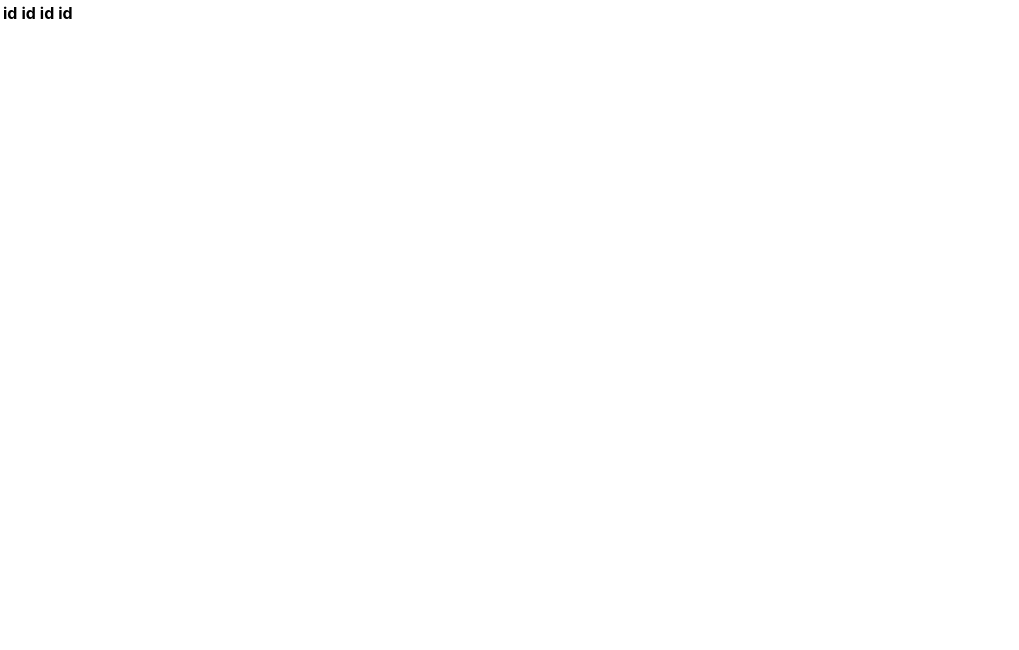
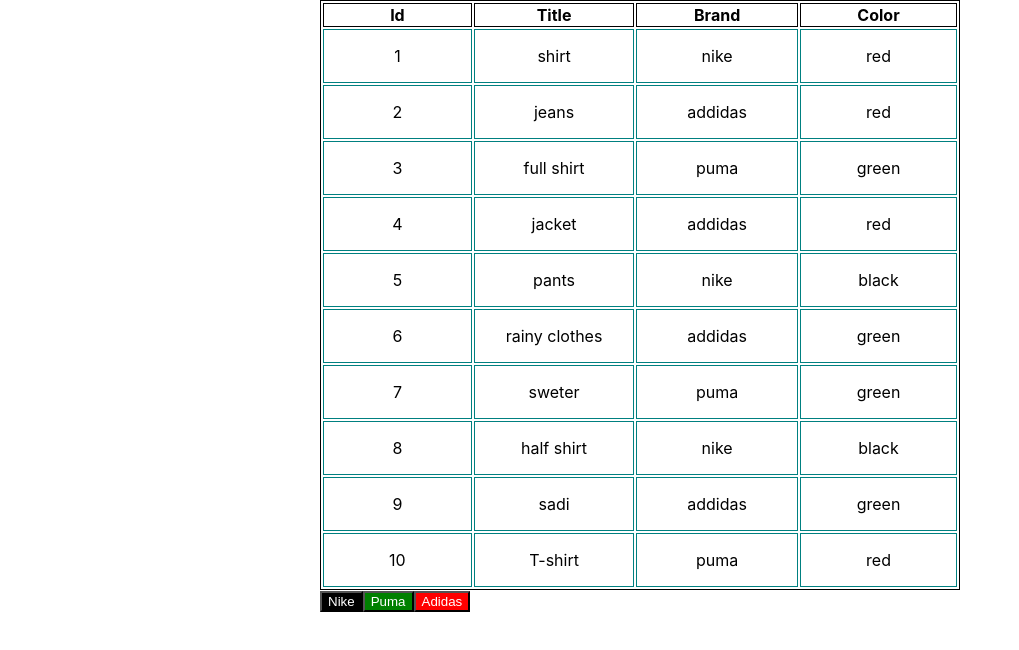
Before and after one commit to ashwanisahu97/honeysys-assigment, a React (Create React App) app: page / in a window 1280 px wide. Shown: the top 650 px of the page, without its empty margins (0-1019 px from the left). Built offline with nearby package versions, Linux system fonts and the light colour scheme; data requests are answered from the project's data file.

Commit message:
filtering done

```diff
--- a/db.json
+++ b/db.json
@@ -11,7 +11,7 @@
         {
             "id":2,
            "title":"jeans",
-           "color":"black",
+           "color":"red",
            "brand":"addidas",
            "image":"",
            "description":"Lorem Ipsum is simply dummy text of the printing and typesetting industry. Lorem Ipsum has been the industry's standard dummy text ever since the 1500s, when an unknown printer took a galley of type and scrambled it to make a type specimen book. It has survived not only five centuries,but also the leap into electronic typesetting, remaining essentially unchanged. It was popularised in"
@@ -28,7 +28,7 @@
         {
             "id":4,
            "title":"jacket",
-           "color":"brown",
+           "color":"red",
            "brand":"addidas",
            "image":"",
            "description":"Lorem Ipsum is simply dummy text of the printing and typesetting industry. Lorem Ipsum has been the industry's standard dummy text ever since the 1500s, when an unknown printer took a galley of type and scrambled it to make a type specimen book. It has survived not only five centuries,but also the leap into electronic typesetting, remaining essentially unchanged. It was popularised in"
@@ -53,7 +53,7 @@
         {
             "id":7,
            "title":"sweter",
-           "color":"brown",
+           "color":"green",
            "brand":"puma",
            "image":"",
            "description":"Lorem Ipsum is simply dummy text of the printing and typesetting industry. Lorem Ipsum has been the industry's standard dummy text ever since the 1500s, when an unknown printer took a galley of type and scrambled it to make a type specimen book. It has survived not only five centuries,but also the leap into electronic typesetting, remaining essentially unchanged. It was popularised in"
@@ -61,8 +61,8 @@
         {
             "id":8,
            "title":"half shirt",
-           "color":"brown",
-           "brand":"lee cooper",
+           "color":"black",
+           "brand":"nike",
            "image":"",
            "description":"Lorem Ipsum is simply dummy text of the printing and typesetting industry. Lorem Ipsum has been the industry's standard dummy text ever since the 1500s, when an unknown printer took a galley of type and scrambled it to make a type specimen book. It has survived not only five centuries,but also the leap into electronic typesetting, remaining essentially unchanged. It was popularised in"
         },
@@ -77,16 +77,8 @@
         {
             "id":10,
            "title":"T-shirt",
-           "color":"black",
-           "brand":"jack and jones",
-           "image":"",
-           "description":"Lorem Ipsum is simply dummy text of the printing and typesetting industry. Lorem Ipsum has been the industry's standard dummy text ever since the 1500s, when an unknown printer took a galley of type and scrambled it to make a type specimen book. It has survived not only five centuries,but also the leap into electronic typesetting, remaining essentially unchanged. It was popularised in"
-        },
-        {
-            "id":11,
-           "title":"",
-           "color":"green",
-           "brand":"nike",
+           "color":"red",
+           "brand":"puma",
            "image":"",
            "description":"Lorem Ipsum is simply dummy text of the printing and typesetting industry. Lorem Ipsum has been the industry's standard dummy text ever since the 1500s, when an unknown printer took a galley of type and scrambled it to make a type specimen book. It has survived not only five centuries,but also the leap into electronic typesetting, remaining essentially unchanged. It was popularised in"
         }
--- a/src/App.js
+++ b/src/App.js
@@ -1,7 +1,7 @@
-import logo from './logo.svg';
-import './App.module.css';
+import styles from './App.module.css';
 import axios from "axios";
 import { useEffect, useState } from 'react';
+import ProductSimple from './Components/ProductSimple';
 
 function App() {
   const [products, setProducts] = useState([])
@@ -11,26 +11,49 @@
   const fetchData = () => {
     axios.get("http://localhost:8080/products").then(({ data }) => {
       console.log("data", data);
+      setProducts(data);
     }).catch((error) => {
       console.log("error",error)
     })
   }
+  const filterData = (brand,color) => {
+    console.log("products",products)
+    let temp2 = products.filter((e) => e.brand === brand&&e.color===color);
+    console.log("temp2",temp2);
+    setProducts(temp2);
+  }
+
   return (
-    <div>
+    <div className={ styles.container}>
       <table>
-        <thead></thead>
+        <thead>
         <tr>
-<th>id</th>
-<th>id</th>
-<th>id</th>
-<th>id</th>
-        </tr>
-      </table>
+<th>Id</th>
+<th>Title</th>
+<th>Brand</th>
+{/* <th>Description</th> */}
+<th>Color</th>
+          </tr>
+          </thead>
+     <tbody>
       {
         products?.map((element) => {
           return <ProductSimple element={element} key={element.id}/>
         })
-      }
+          }
+          </tbody>
+      </table>
+      <div>
+        <button onClick={() => {
+          filterData("nike","black")
+        }} className={ styles.blackButton}>Nike</button>
+        <button onClick={() => {
+          filterData("nike","black")
+        }} className={ styles.greenButton}>Puma</button>
+        <button onClick={() => {
+          filterData("nike","black")
+        }} className={ styles.redButton}>Adidas</button>
+      </div>
     </div>
   );
 }
--- a/src/App.module.css
+++ b/src/App.module.css
@@ -0,0 +1,27 @@
+.container{
+  width:50vw;
+  margin:auto;
+}
+.container>table, th, td {
+  border: 1px solid;
+}
+
+td{
+  width:200px;
+  border:1px solid teal;
+  height:50px;
+  text-align: center;
+  overflow: hidden;
+}
+.blackButton{
+  background-color: black;
+  color:white
+}
+.redButton{
+  background-color: red;
+  color:white
+}
+.greenButton{
+  background-color: green;
+  color:white
+}
--- a/src/Components/ProductSimple.jsx
+++ b/src/Components/ProductSimple.jsx
@@ -1,8 +1,14 @@
 import React from 'react'
 
-const ProductSimple = () => {
+const ProductSimple = ({ element}) => {
   return (
-    <div>ProductSimple</div>
+      <tr>
+          <td>{ element.id}</td>
+          <td>{ element.title}</td>
+          <td>{ element.brand}</td>
+          {/* <td>{ element.description}</td> */}
+          <td>{ element.color}</td>
+   </tr>
   )
 }
 
```
